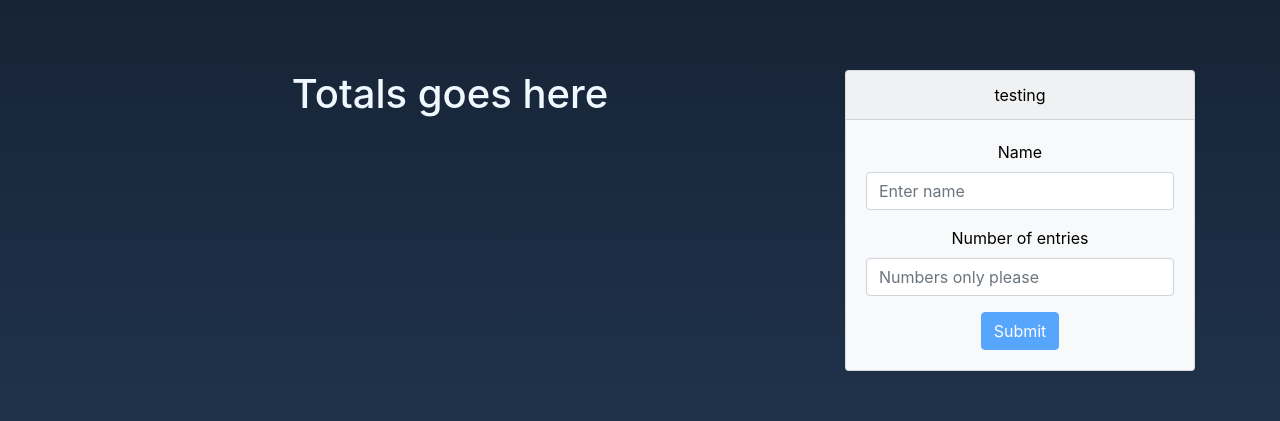
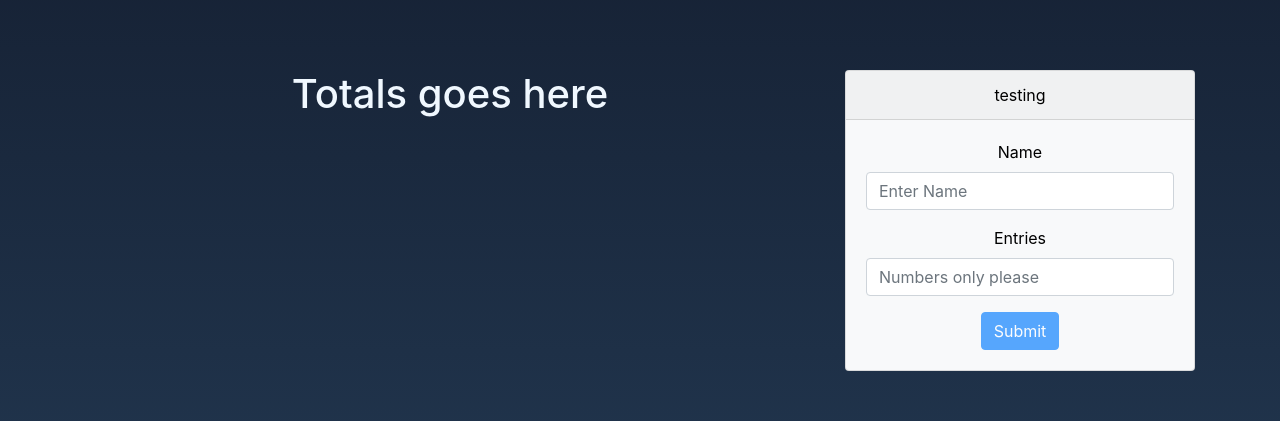
Before and after one commit to jhadev/raffle-v2, a Svelte app: page / in a window 1280 px wide. Shown: the part 146-567 px from the top of the page. Built offline with nearby package versions, Linux system fonts and the light colour scheme.

Commit message:
created input component and moved logic to parent for now

```diff
--- a/src/App.svelte
+++ b/src/App.svelte
@@ -1,12 +1,45 @@
 <script>
-  import EntryForm from "./EntryForm.svelte";
+  // import EntryForm from "./EntryForm.svelte";
   import Container from "./common/Container.svelte";
   import Jumbotron from "./common/Jumbotron.svelte";
   import Column from "./common/Column.svelte";
   import Row from "./common/Row.svelte";
+  import Card from "./common/Card.svelte";
+  import Input from "./common/Input.svelte";
   let raffle = [];
   let name = "";
   let entries = "";
+
+  const handleNameInput = event => {
+    const { value } = event.target;
+    name = value;
+  };
+
+  const handleEntryInput = event => {
+    const { value } = event.target;
+    entries = value;
+  };
+
+  const onSubmit = () => {
+    const raffleClone = [...raffle];
+    console.log("clicked");
+    const newName = `${name},`;
+    const repeatedName = newName.repeat(entries);
+    const fullEntry = repeatedName.slice(0, -1).split(",");
+    // returns an array of each name repeated like this ["josh", "josh", "josh"]
+
+    // push each name into array
+    fullEntry.forEach(entry => {
+      raffleClone.push(entry);
+    });
+
+    // trigger a render
+    raffle = raffleClone;
+    console.log(raffle, name, entries);
+    // revert variables to initial state
+    name = "";
+    entries = "";
+  };
 
   console.log(raffle, name, entries);
 </script>
@@ -17,18 +50,52 @@
     text-align: center;
     color: aliceblue;
   }
+
+  .wrapper {
+    text-align: center;
+    color: black;
+  }
 </style>
 
 <Container>
   <Jumbotron textCenter>
     <h1>Raffle!</h1>
+    <!-- test re render -->
+    {#if raffle.length > 10 && raffle.length}
+      <h1>Hi!</h1>
+    {/if}
   </Jumbotron>
   <Row>
     <Column mobile={12} md={8}>
       <h1>Totals goes here</h1>
     </Column>
     <Column mobile={12} md={4}>
-      <EntryForm {raffle} {name} {entries} />
+      <div class="wrapper">
+        <Card color="bg-light" header="testing">
+          <Input
+            id="nameInput"
+            label="Name"
+            className="input-text"
+            placeholder="Enter Name"
+            inputType="text"
+            value={name}
+            on:input={handleNameInput} />
+          <Input
+            id="entryInput"
+            className="input-text"
+            label="Entries"
+            placeholder="Numbers only please"
+            inputType="number"
+            value={entries}
+            on:input={handleEntryInput} />
+          <button
+            disabled={!name || !entries}
+            on:click={onSubmit}
+            class="btn btn-primary">
+            Submit
+          </button>
+        </Card>
+      </div>
     </Column>
   </Row>
 </Container>
--- a/src/EntryForm.svelte
+++ b/src/EntryForm.svelte
@@ -1,7 +1,10 @@
-<script>
+<!-- Will use the component eventually -->
+
+<!-- <script>
   import Row from "./common/Row.svelte";
   import Column from "./common/Column.svelte";
   import Card from "./common/Card.svelte";
+  import Input from "./common/Input.svelte";
   // code here
   export let raffle;
   export let name;
@@ -32,24 +35,27 @@
     name = "";
     entries = "";
   };
-</script>
-
-<style>
+</script><style>
   /* scoped style here */
   .wrapper {
     text-align: center;
     color: black;
   }
-</style>
-
-<!-- svelte html here -->
+</style><!-- svelte html here -->
 
 <div class="wrapper">
   <Card color="bg-light" header="testing">
     <!-- <h1>{raffle}</h1>
     <h1>{name}</h1>
     <h1>{entries}</h1> -->
-    <form>
+    <Input
+      id="nameInput"
+      label="Name"
+      placeholder="Enter Name"
+      inputType="text"
+      value={name}
+      on:input={handleNameInput} />
+    <!-- <form>
       <div class="form-group">
         <label for="nameInput">Name</label>
         <input
@@ -71,7 +77,7 @@
           on:input={handleEntryInput}
           placeholder="Numbers only please" />
       </div>
-    </form>
+    </form> -->
     <button
       disabled={!name || !entries}
       on:click={onSubmit}
@@ -80,3 +86,4 @@
     </button>
   </Card>
 </div>
+-->
--- /dev/null
+++ b/src/common/Input.svelte
@@ -0,0 +1,36 @@
+<script>
+  export let type = "input";
+  export let id;
+  export let label;
+  export let placeholder = "";
+  export let inputType;
+  export let rows = 3;
+  export let value;
+  export let className = "";
+</script>
+
+<style>
+  /* no style yet */
+</style>
+
+<div class="form-group">
+  <label for={id}>{label}</label>
+
+  {#if type === 'textarea'}
+    <textarea
+      class={!className ? `form-control` : `form-control ${className}`}
+      {rows}
+      {id}
+      {value}
+      on:input />
+  {:else}
+    <input
+      type={inputType}
+      class={!className ? `form-control` : `form-control ${className}`}
+      {id}
+      {value}
+      on:input
+      aria-describedby={id}
+      {placeholder} />
+  {/if}
+</div>
```
